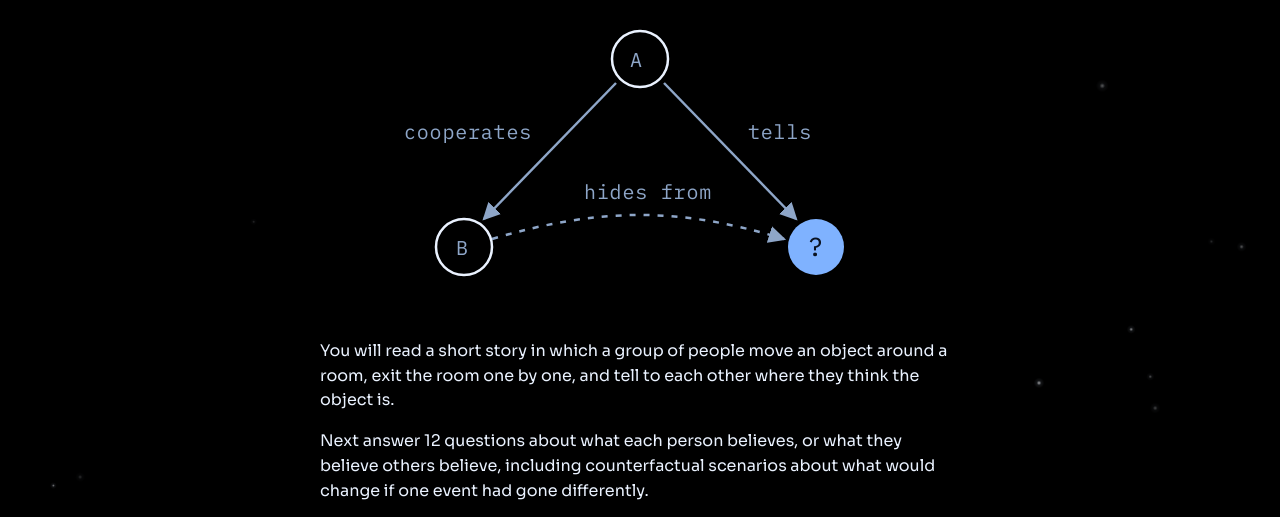
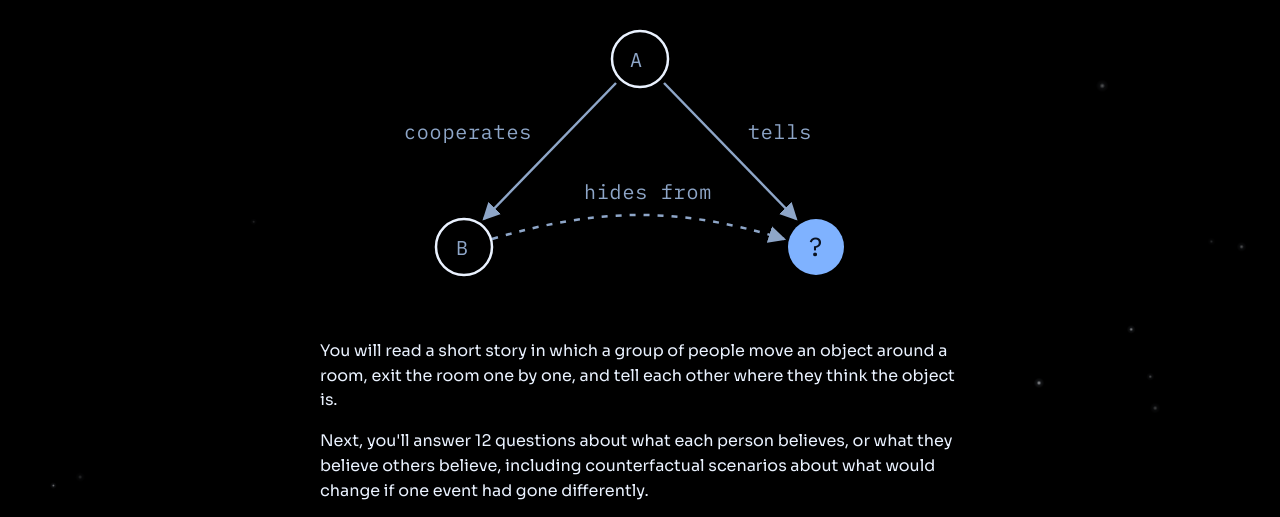
Before and after one commit to singularity4/Cogniplexity, a plain HTML site: page tom.html in a window 1280 px wide. Shown: the part 229-746 px from the top of the page. Drawn offline with Linux system fonts and the light colour scheme.

Commit message:
Update tom.html

```diff
--- a/tom.html
+++ b/tom.html
@@ -424,8 +424,8 @@ html { background: #000; }
     </svg>
 
     <div class="stack">
-      <p>You will read a short story in which a group of people move an object around a room, exit the room one by one, and tell to each other where they think the object is.</p>
-      <p>Next answer 12 questions about what each person believes, or what they believe others believe, including counterfactual scenarios about what would change if one event had gone differently.</p>
+      <p>You will read a short story in which a group of people move an object around a room, exit the room one by one, and tell each other where they think the object is.</p>
+      <p>Next, you'll answer 12 questions about what each person believes, or what they believe others believe, including counterfactual scenarios about what would change if one event had gone differently.</p>
       <p>The stories come from TemporalGraph-ToM, a benchmark of higher order theory-of-mind reasoning in LLMs. After the task, you can compare your answers with Fable 5.</p>
       <p class="dim">This is a test version. Answers aren't saved.</p>
     </div>
```
